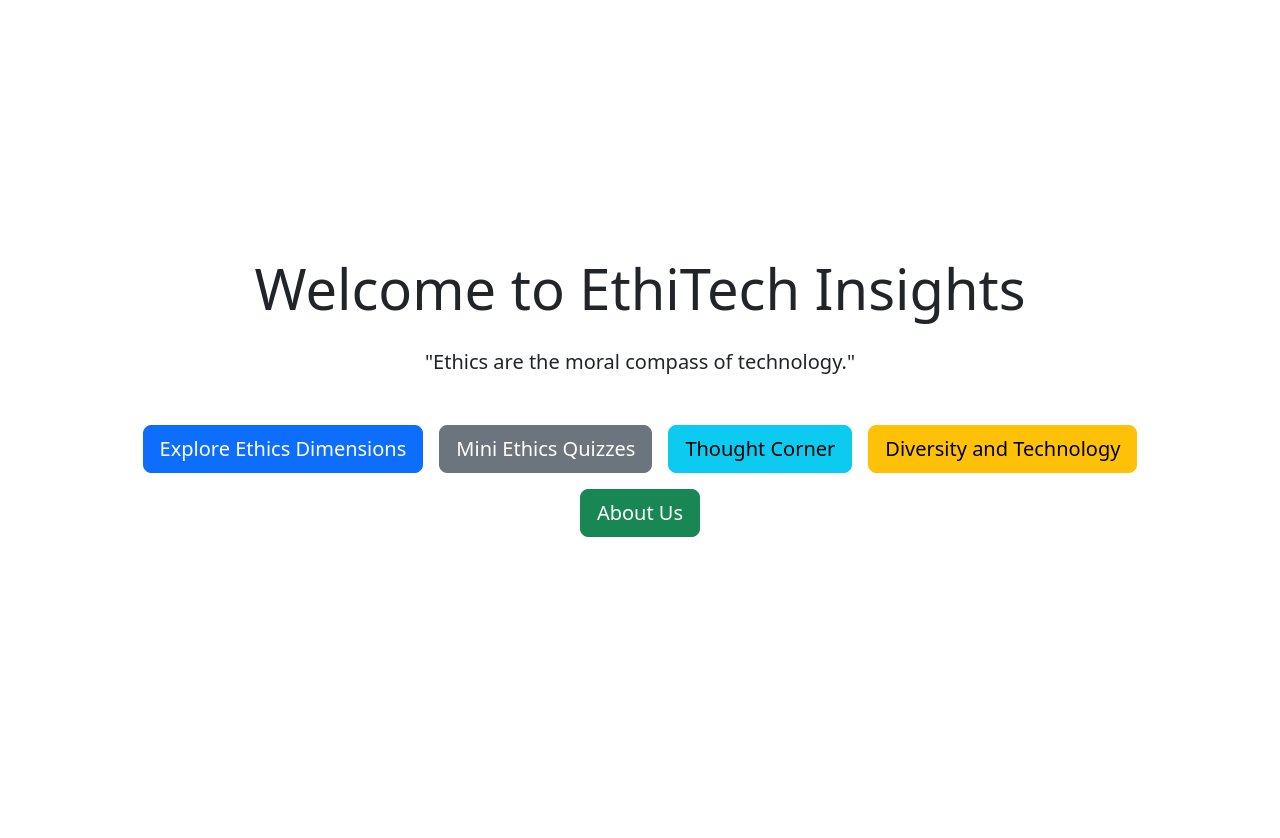
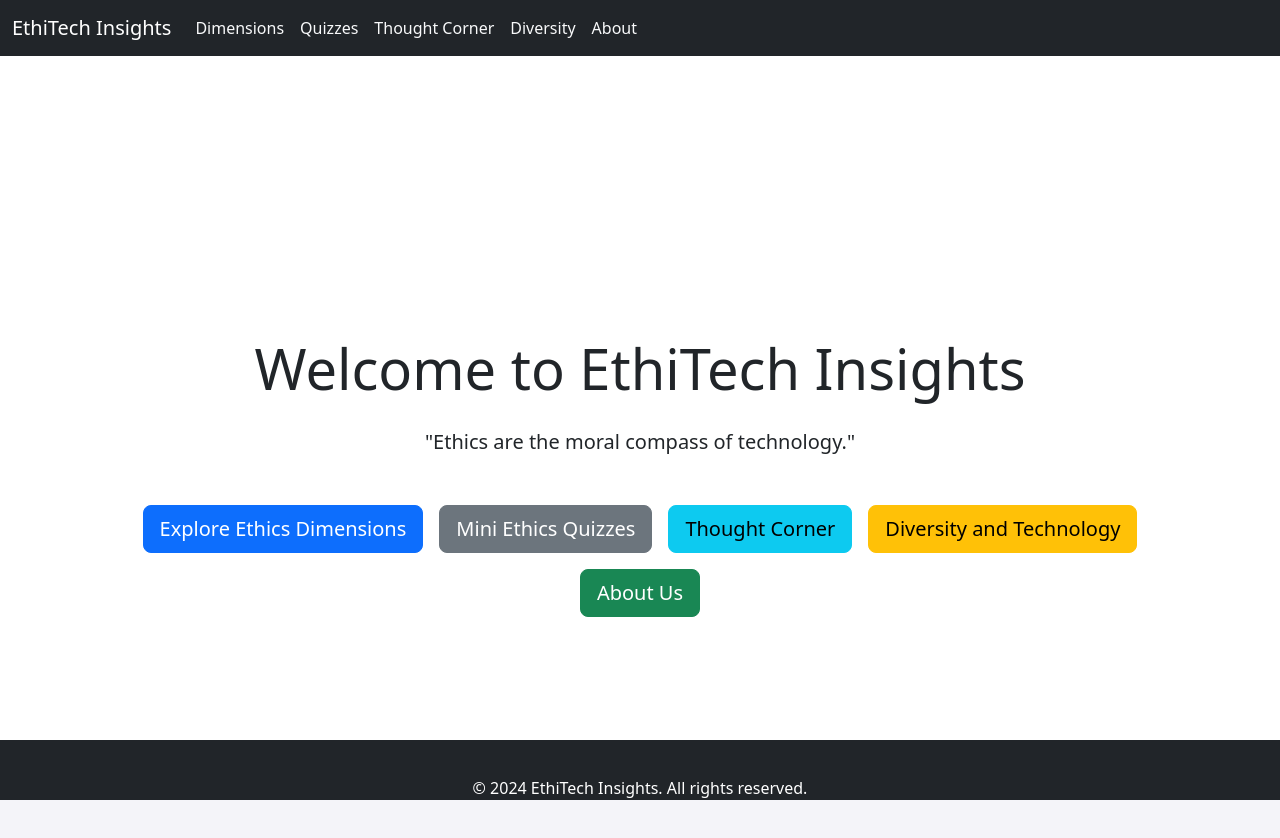
Before and after one commit to Brighton-Sibanda/ethitech-insights, a React (Create React App) app in the folder ethitech-insights/: page / in a window 1280 px wide. Shown: the top 838 px of the page. Before the commit the page ends 800 px from the top, so only its background shows below. Built offline with nearby package versions, Linux system fonts and the light colour scheme.

Commit message:
initial commit - setup

```diff
--- a/ethitech-insights/public/index.html
+++ b/ethitech-insights/public/index.html
@@ -15,6 +15,7 @@
       user's mobile device or desktop. See https://developers.google.com/web/fundamentals/web-app-manifest/
     -->
     <link rel="manifest" href="%PUBLIC_URL%/manifest.json" />
+    <link rel="stylesheet" href="style.css"/>
     <!--
       Notice the use of %PUBLIC_URL% in the tags above.
       It will be replaced with the URL of the `public` folder during the build.
--- /dev/null
+++ b/ethitech-insights/public/style.css
@@ -0,0 +1,61 @@
+/* General Body Styles */
+body, html {
+    height: 100%;
+    margin: 0;
+    font-family: 'Arial', sans-serif;
+    background-color: #f4f4f9;
+  }
+
+  /* Navigation Bar */
+  .navbar {
+    background-color: rgba(0, 0, 0, 0.85); /* Slightly transparent black */
+  }
+
+  .nav-link {
+    color: #f8f9fa !important;
+    transition: color 0.3s;
+  }
+
+  .nav-link:hover {
+    color: #9bc3f5 !important; /* Light blue on hover */
+  }
+
+  /* Sticky Footer */
+  footer {
+    background-color: #222;
+    color: rgb(245, 229, 229);
+    text-align: center;
+    align-items: center;
+    bottom: 0;
+    padding-bottom: 10vh;
+    width: 100%;
+    height: 60px; /* Set the fixed height of the footer here */
+    position: fixed;
+  }
+
+  /* Main Container */
+  .container {
+    padding: 20px;
+    min-height: 100%; /* Minimum height to full viewport height */
+    padding-bottom: 60px; /* Equal to footer height */
+  }
+
+  /* Card Styling for Various Components */
+  .card {
+    margin-bottom: 20px;
+    box-shadow: 0 4px 8px rgba(0,0,0,0.1); /* Simple shadow for depth */
+    transition: box-shadow 0.3s;
+  }
+
+  .card:hover {
+    box-shadow: 0 8px 16px rgba(0,0,0,0.2); /* Enhanced shadow on hover */
+  }
+
+  /* Utility Classes */
+  .text-center {
+    text-align: center;
+  }
+
+  .mt-4 {
+    margin-top: 1.5rem;
+  }
--- a/ethitech-insights/src/App.js
+++ b/ethitech-insights/src/App.js
@@ -1,17 +1,20 @@
 // src/App.js
 import React from 'react';
 import { BrowserRouter as Router, Routes, Route } from 'react-router-dom';
+import NavBar from './NavBar';
+import Footer from './Footer';
 import HomePage from './HomePage';
 import QuizzesPage from './QuizzesPage';
 import DimensionsPage from './DimensionsPage';
 import AboutPage from './AboutPage';
 import ThoughtCorner from './ThoughtCorner';
 import DiversityPage from './DiversityPage';
-import 'bootstrap/dist/css/bootstrap.min.css';
 
 function App() {
   return (
     <Router>
+      <NavBar />
+      <div className="container mt-4">
         <Routes>
           <Route path="/" element={<HomePage />} />
           <Route path="/quizzes" element={<QuizzesPage />} />
@@ -20,6 +23,8 @@ function App() {
           <Route path="/thought-corner" element={<ThoughtCorner />} />
           <Route path="/diversity" element={<DiversityPage />} />
         </Routes>
+      </div>
+      <Footer />
     </Router>
   );
 }
--- /dev/null
+++ b/ethitech-insights/src/Footer.js
@@ -0,0 +1,14 @@
+// src/components/Footer.js
+import React from 'react';
+
+const Footer = () => {
+  return (
+    <footer className="bg-dark text-center text-white mt-4 py-3">
+      <div className="container">
+        © {new Date().getFullYear()} EthiTech Insights. All rights reserved.
+      </div>
+    </footer>
+  );
+};
+
+export default Footer;
--- /dev/null
+++ b/ethitech-insights/src/NavBar.js
@@ -0,0 +1,37 @@
+// src/components/NavBar.js
+import React from 'react';
+import { Link } from 'react-router-dom';
+
+const NavBar = () => {
+  return (
+    <nav className="navbar navbar-expand-lg navbar-dark bg-dark">
+      <div className="container-fluid">
+        <Link className="navbar-brand" to="/">EthiTech Insights</Link>
+        <button className="navbar-toggler" type="button" data-bs-toggle="collapse" data-bs-target="#navbarNav" aria-controls="navbarNav" aria-expanded="false" aria-label="Toggle navigation">
+          <span className="navbar-toggler-icon"></span>
+        </button>
+        <div className="collapse navbar-collapse" id="navbarNav">
+          <ul className="navbar-nav">
+            <li className="nav-item">
+              <Link className="nav-link" to="/dimensions">Dimensions</Link>
+            </li>
+            <li className="nav-item">
+              <Link className="nav-link" to="/quizzes">Quizzes</Link>
+            </li>
+            <li className="nav-item">
+              <Link className="nav-link" to="/thought-corner">Thought Corner</Link>
+            </li>
+            <li className="nav-item">
+              <Link className="nav-link" to="/diversity">Diversity</Link>
+            </li>
+            <li className="nav-item">
+              <Link className="nav-link" to="/about">About</Link>
+            </li>
+          </ul>
+        </div>
+      </div>
+    </nav>
+  );
+};
+
+export default NavBar;
```
Lines whose indentation alone changed are shown as unchanged.
